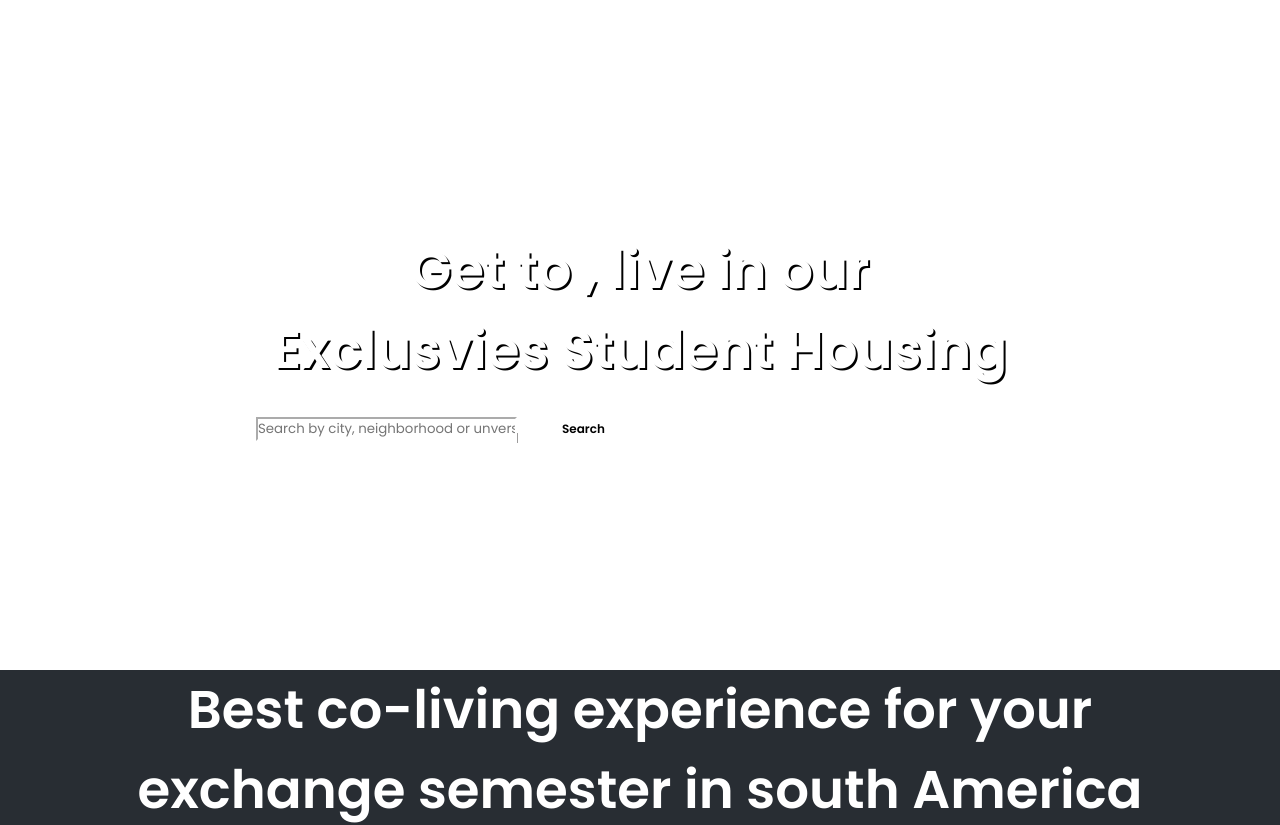
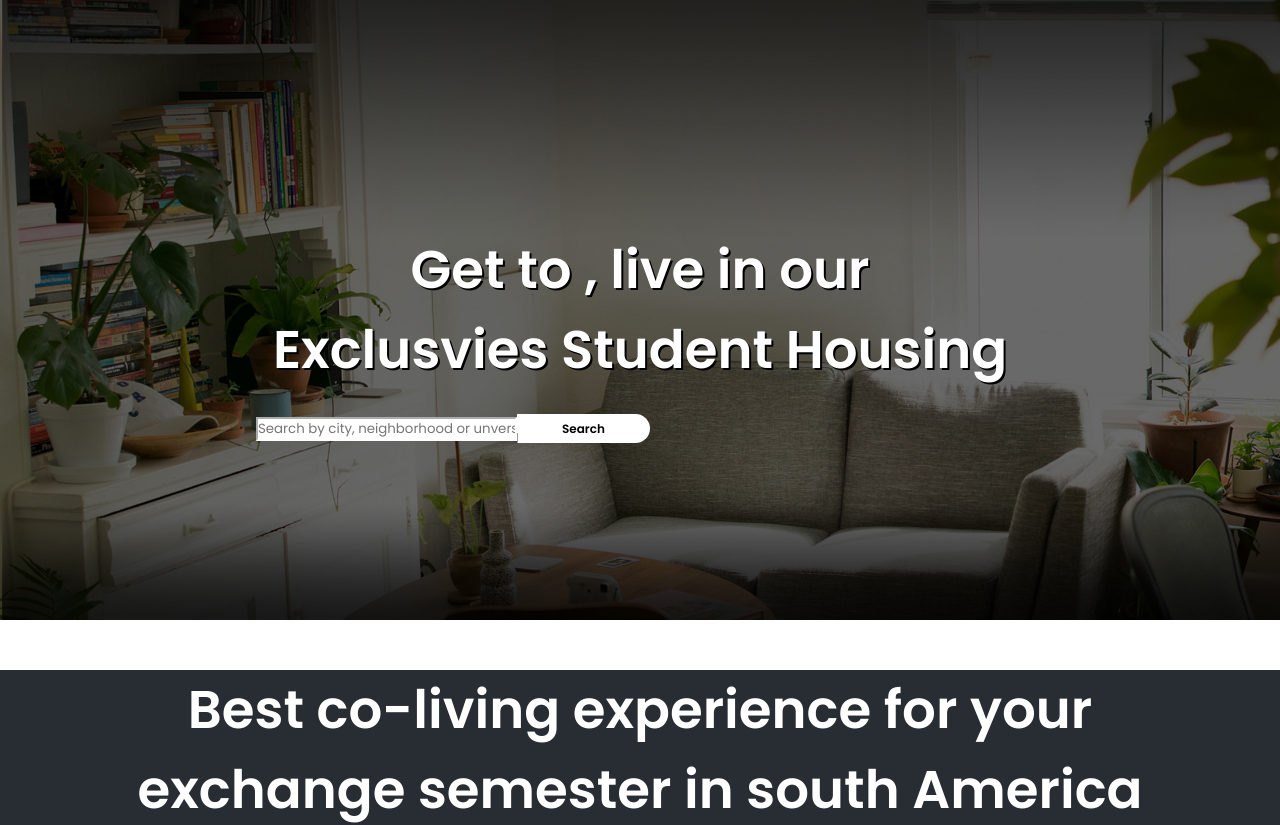
Before and after one commit to abdrafay/nomadcheck, a React (Create React App) app: page / in a window 1280 px wide. Shown: the top 825 px of the page. Built offline with nearby package versions, Linux system fonts and the light colour scheme; no server answers.

Commit message:
DEsgin changes

```diff
--- a/src/App.css
+++ b/src/App.css
@@ -157,7 +157,7 @@ a.dropdown-item {
 
 
 #main-containe {
-	/* background-image: url(./images/background.jpg); */
+	background-image: url('./images/background.jpg');
 	display: flex;
 	justify-content: center;
 	align-items: center;
@@ -172,7 +172,7 @@ a.dropdown-item {
 
 
 #secondLast-image {
-	/* background-image: url(./images/background.jpg); */
+	background-image: url("./images/background.jpg");
 	justify-content: center;
 	align-items: center;
 	height: 100%;
```
